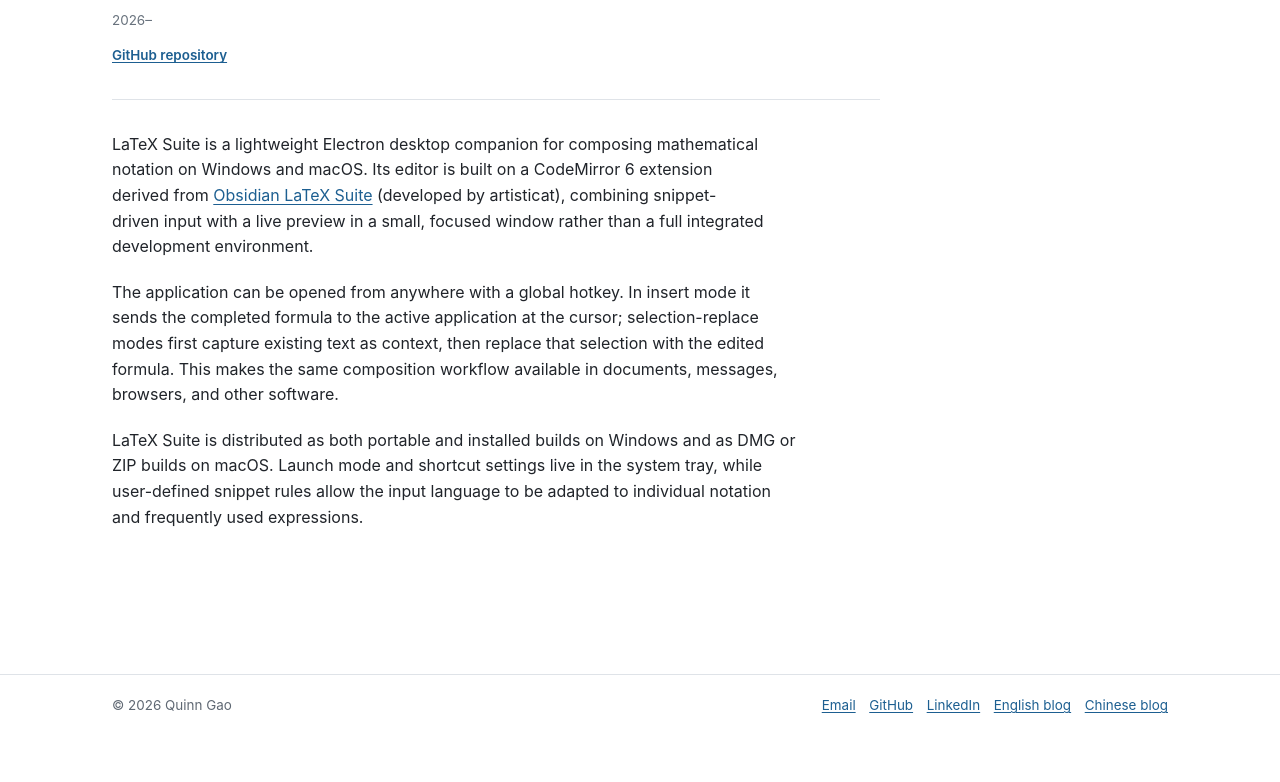
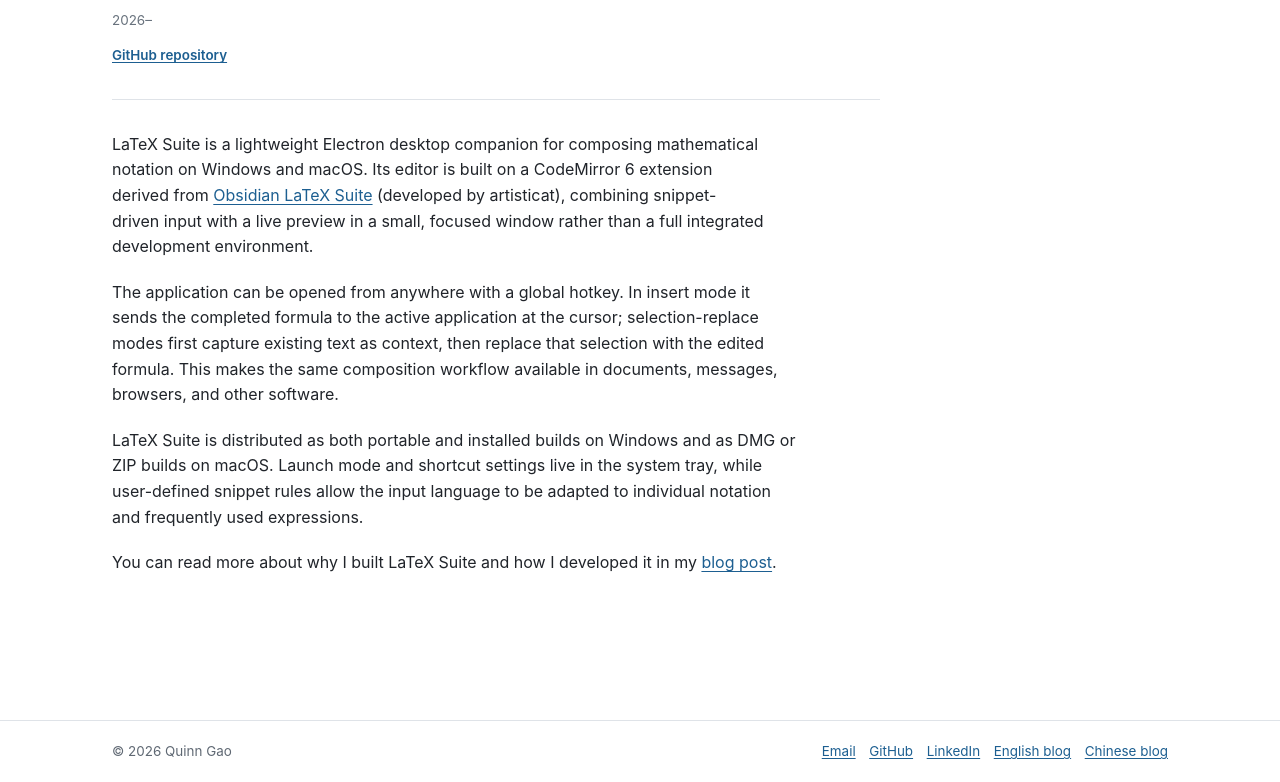
Before and after one commit to QZGao/QZGao.github.io, an Astro site: page /projects/latex-suite in a window 1280 px wide. Shown: the part 263-1045 px from the top of the page. Before the commit the page ends 1000 px from the top, so only its background shows below. Built offline with nearby package versions, Linux system fonts and the light colour scheme; Astro itself is replaced by a stand-in of ours.

Commit message:
content: link to my blog post on LaTeX Suite

```diff
--- a/src/content/projects/latex-suite.md
+++ b/src/content/projects/latex-suite.md
@@ -14,3 +14,5 @@ LaTeX Suite is a lightweight Electron desktop companion for composing mathematic
 The application can be opened from anywhere with a global hotkey. In insert mode it sends the completed formula to the active application at the cursor; selection-replace modes first capture existing text as context, then replace that selection with the edited formula. This makes the same composition workflow available in documents, messages, browsers, and other software.
 
 LaTeX Suite is distributed as both portable and installed builds on Windows and as DMG or ZIP builds on macOS. Launch mode and shortcut settings live in the system tray, while user-defined snippet rules allow the input language to be adapted to individual notation and frequently used expressions.
+
+You can read more about why I built LaTeX Suite and how I developed it in my [blog post](https://quinn.supergrey.uk/why-i-built-latex-suite/).
```
